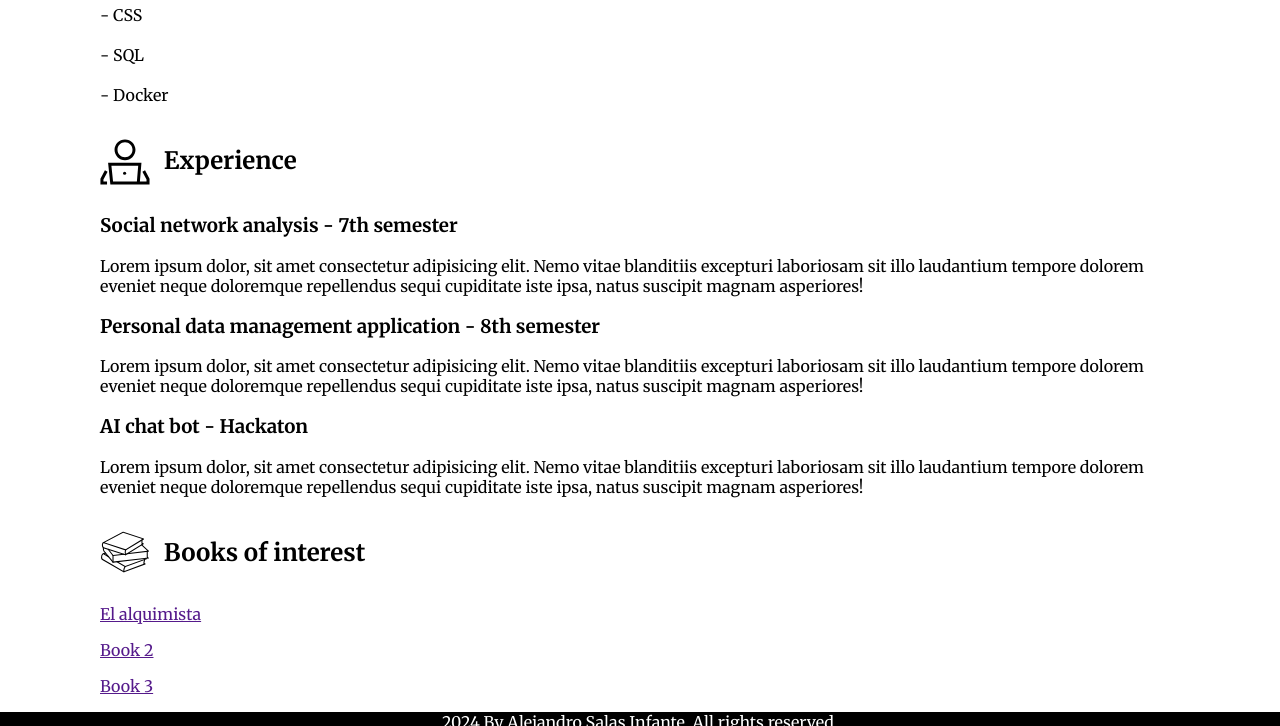
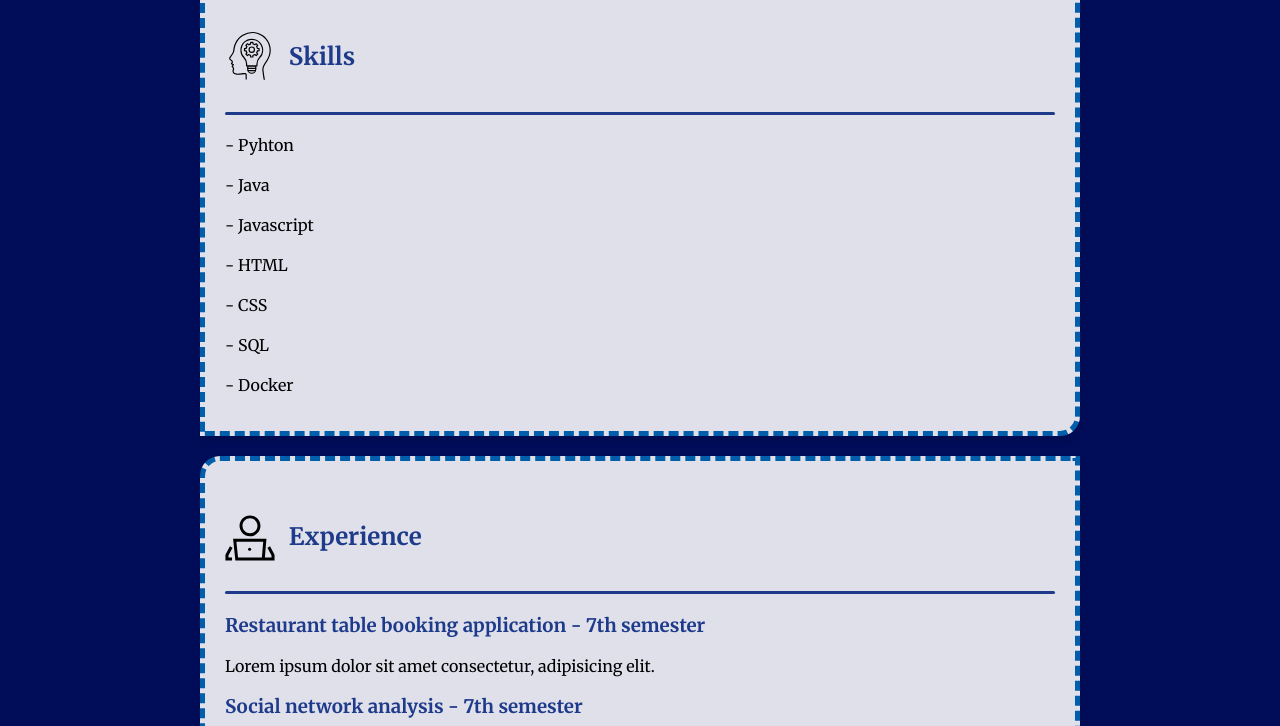
Before and after one commit to AlejandroSalas1143/WEB-FE-HTML-CSS-HW1-ALEJANDRO-SALAS-INFANTE, a plain HTML site: page index.html in a window 1280 px wide. Shown: the part 1033-1759 px from the top of the page. Drawn offline with Linux system fonts and the light colour scheme; a web font is replaced by a local one.

Commit message:
Added styles

```diff
--- a/index.html
+++ b/index.html
@@ -1,5 +1,6 @@
 <!DOCTYPE html>
 <html lang="en">
+
 <head>
     <meta charset="UTF-8">
     <meta name="viewport" content="width=device-width, initial-scale=1.0">
@@ -7,6 +8,7 @@
     <link rel="stylesheet" href="styles.css">
     <title>Document</title>
 </head>
+
 <body>
     <header>
         <div class="head-content">
@@ -16,9 +18,12 @@
                 <h3>9th semester</h3>
                 <h3>Phone Number: 3102982471</h3>
             </div>
-            <img src="https://images.ctfassets.net/denf86kkcx7r/4IPlg4Qazd4sFRuCUHIJ1T/f6c71da7eec727babcd554d843a528b8/gatocomuneuropeo-97" alt="Foto Perfil">
+            <img src="https://images.ctfassets.net/denf86kkcx7r/4IPlg4Qazd4sFRuCUHIJ1T/f6c71da7eec727babcd554d843a528b8/gatocomuneuropeo-97"
+                alt="Foto Perfil">
         </div>
-        <p>t vero eos et accusamus et iusto odio dignissimos ducimus qui blanditiis praesentium voluptatum deleniti atque corrupti quos dolores et quas molestias excepturi sint occaecati cupiditate non provident, similique sunt in culpa qui officia deserunt mollitia animi, id est laborum et dolorum fuga. --fdhfhjsgfjhdgsjfg</p>
+        <p>t vero eos et accusamus et iusto odio dignissimos ducimus qui blanditiis praesentium voluptatum deleniti
+            atque corrupti quos dolores et quas molestias excepturi sint occaecati cupiditate non provident, similique
+            sunt in culpa qui officia deserunt mollitia animi, id est laborum et dolorum fuga. --fdhfhjsgfjhdgsjfg</p>
     </header>
     <main>
         <section>
@@ -26,7 +31,12 @@
                 <img src="images/about_icon.svg" alt="">
                 <h2>About</h2>
             </div>
-            <p>Professionally, I see myself working in a company as a fullstack developer or in a security related role. I consider myself a responsible, committed and passionate about what I love. My strengths include the technical knowledge I currently have in systems engineering, my ability to learn quickly about any topic, and my ability to stay organized. These aspects allow me to tackle projects effectively and adapt to new technologies and challenges with ease.</p>
+
+            <p>Professionally, I see myself working in a company as a fullstack developer or in a security related role.
+                I consider myself a responsible, committed and passionate about what I love. My strengths include the
+                technical knowledge I currently have in systems engineering, my ability to learn quickly about any
+                topic, and my ability to stay organized. These aspects allow me to tackle projects effectively and adapt
+                to new technologies and challenges with ease.</p>
         </section>
         <section>
             <div class="title-section">
@@ -54,6 +64,7 @@
                 <img src="images/skill_icon.svg" alt="">
                 <h2>Skills</h2>
             </div>
+            <hr class="wide-hr">
             <p>
                 - Pyhton <br><br>
                 - Java <br><br>
@@ -69,12 +80,21 @@
                 <img src="images/experience_icon.svg" alt="">
                 <h2>Experience</h2>
             </div>
+            <hr class="wide-hr">
+            <h3>Restaurant table booking application - 7th semester</h3>
+            <p>Lorem ipsum dolor sit amet consectetur, adipisicing elit.</p>
             <h3>Social network analysis - 7th semester</h3>
-            <p>Lorem ipsum dolor, sit amet consectetur adipisicing elit. Nemo vitae blanditiis excepturi laboriosam sit illo laudantium tempore dolorem eveniet neque doloremque repellendus sequi cupiditate iste ipsa, natus suscipit magnam asperiores!</p>
+            <p>Lorem ipsum dolor, sit amet consectetur adipisicing elit. Nemo vitae blanditiis excepturi laboriosam sit
+                illo laudantium tempore dolorem eveniet neque doloremque repellendus sequi cupiditate iste ipsa, natus
+                suscipit magnam asperiores!</p>
             <h3>Personal data management application - 8th semester</h3>
-            <p>Lorem ipsum dolor, sit amet consectetur adipisicing elit. Nemo vitae blanditiis excepturi laboriosam sit illo laudantium tempore dolorem eveniet neque doloremque repellendus sequi cupiditate iste ipsa, natus suscipit magnam asperiores!</p>
+            <p>Lorem ipsum dolor, sit amet consectetur adipisicing elit. Nemo vitae blanditiis excepturi laboriosam sit
+                illo laudantium tempore dolorem eveniet neque doloremque repellendus sequi cupiditate iste ipsa, natus
+                suscipit magnam asperiores!</p>
             <h3>AI chat bot - Hackaton</h3>
-            <p>Lorem ipsum dolor, sit amet consectetur adipisicing elit. Nemo vitae blanditiis excepturi laboriosam sit illo laudantium tempore dolorem eveniet neque doloremque repellendus sequi cupiditate iste ipsa, natus suscipit magnam asperiores!</p>
+            <p>Lorem ipsum dolor, sit amet consectetur adipisicing elit. Nemo vitae blanditiis excepturi laboriosam sit
+                illo laudantium tempore dolorem eveniet neque doloremque repellendus sequi cupiditate iste ipsa, natus
+                suscipit magnam asperiores!</p>
         </section>
         <section>
             <div class="title-section">
@@ -87,13 +107,13 @@
             <a href="">
                 <p>Book 2</p>
             </a>
-            <a href="">
+            <a href="" class="book3">
                 <p>Book 3</p>
             </a>
         </section>
     </main>
     <footer>
-        <p>2024 By Alejandro Salas Infante. All rights reserved.</p>
+        <p>&copy; 2024 By Alejandro Salas Infante... All rights reserved.</p>
         <a href="https://github.com/AlejandroSalas1143" target="_blank">
             <img src="/images/discord_icon.svg" alt="discord_icon">
         </a>
@@ -102,4 +122,5 @@
         </a>
     </footer>
 </body>
+
 </html>
--- a/styles.css
+++ b/styles.css
@@ -6,34 +6,40 @@ body{
 }
 header{
     /* width: 100%; */
-    background-image: url(images/fondo_header.jpeg);
+    background-image: url(images/fondo_header.jpg);
     background-repeat: no-repeat;
     background-size: cover;
     display: inline-block;
+    /* border: solid 10px black; */
+    /* border-radius: 1%; */
 }
 h1{
     margin: 0;
     color: white;
-    padding: 20px 100px 0px 100px;
+    padding: 20px 200px 0px 200px;
 }
 header h3{
     color: white;
-    padding: 0px 100px;
+    padding: 0px 200px;
 }
 header img{
     width: 150px;
     height: 150px;
     border-radius: 100%;
-    /* text-align: right; */
+    border: white 5px solid;
 }
 header p{
     color: white;
-    padding: 0px 100px;
+    margin: 4px 200px;
+    background-color: rgba(45, 42, 42, 0.793);
+    border-radius: 10px;
+    padding: 10px;
 }
 
 footer{
-    background-color: black;
+    background-color: #1e3a8a;
     text-align: center;
+    padding: 10px;
 }
 footer p{
     color: white;
@@ -45,13 +51,35 @@ a img{
     height: 30px;
     margin: 0px 2px 0px 2px;
 }
+main{
+    /* background-image: url(images/prueba.jpg); */
+    background-color: rgb(1, 13, 88);
+    padding: 10px 0px;
+    background-repeat: no-repeat;
+    background-size: cover;
+}
+main h3,
+main h2{
+        color: #1e3a8a;
+
+}
 section{
-    margin: 0px 100px;
+    background-color: rgba(255, 255, 255, 0.874);
+    margin: 0px 200px;
+    padding: 20px;
+    border: #005eaa 5px dashed;
+    border-top-left-radius: 20px;
+    border-bottom-right-radius: 20px;
+    box-shadow: 0px 4px 8px rgba(0, 0, 0, 0.1);
+    margin-bottom: 20px;
 }
 li p,
 li h3{
     display: inline-block;
     vertical-align: middle;
+}
+li h3{
+    width: 500px;
 }
 li p{
     margin: auto 30px;
@@ -63,7 +91,7 @@ li p{
 
 .header-container {
     display: inline-block;
-    width: calc(100% - 300px);
+    width: calc(100% - 400px);
     /* vertical-align: top; */
 }
 .title-section{
@@ -72,7 +100,6 @@ li p{
 .title-section img{
     width: 50px;
     height: 50px;
-    /* border-radius: 100%; */
     margin: 0px 10px 0px 0px;
 }
 .title-section img,
@@ -80,3 +107,20 @@ li p{
     display: inline-block;
     vertical-align: middle;
 }
+
+.wide-hr {
+    border: none;
+    height: 3px;
+    background-color: #1e3a8a;
+    margin: 20px 0;
+    border-radius: 2px;
+}
+
+a {
+    color: #1e3a8a;
+    text-decoration: none;
+}
+
+a:hover {
+    text-decoration: underline;
+}
```
Also changed, not shown: images/fondo_header.jpeg (deleted), images/fondo_header.jpg (added).
